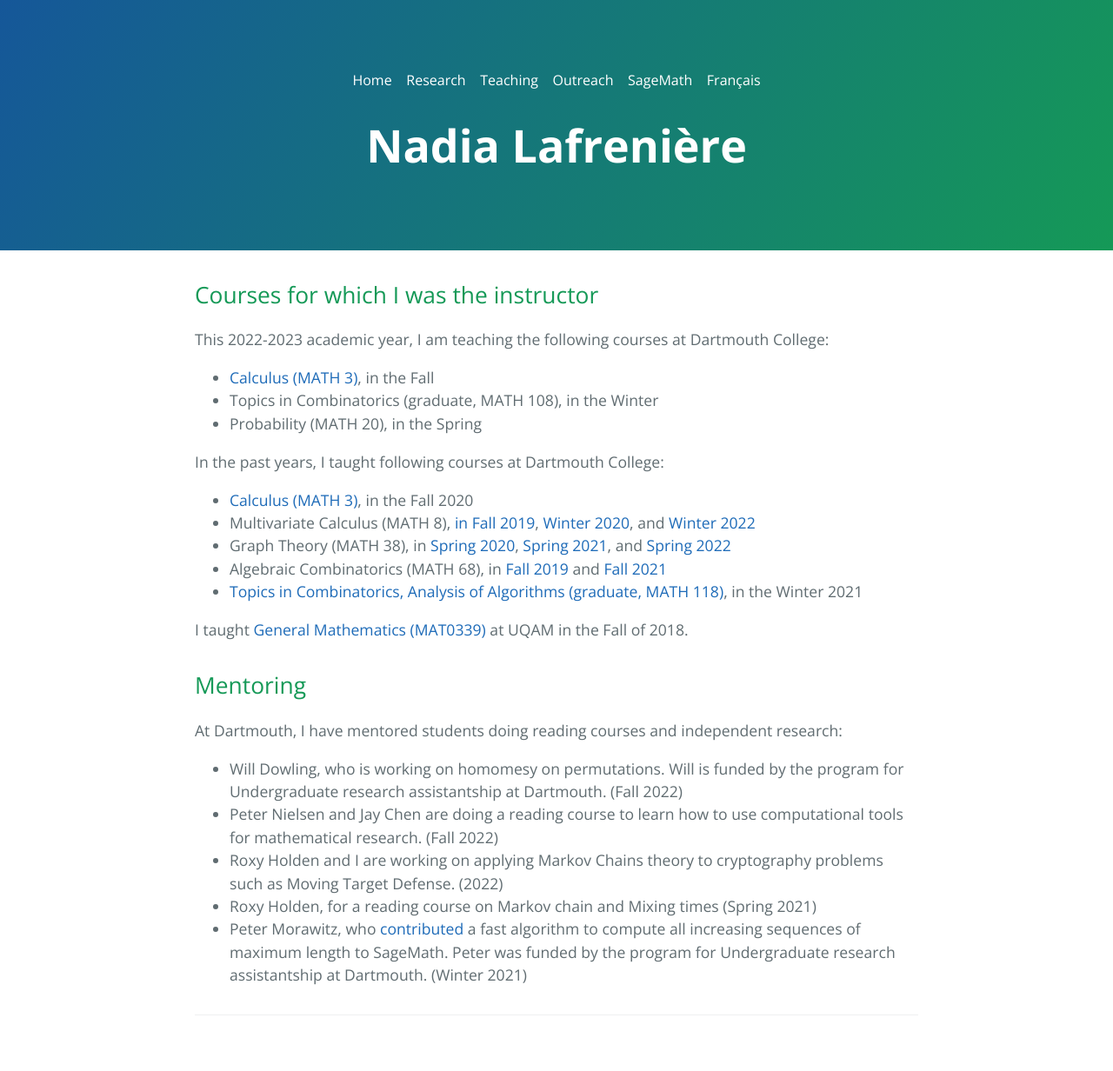
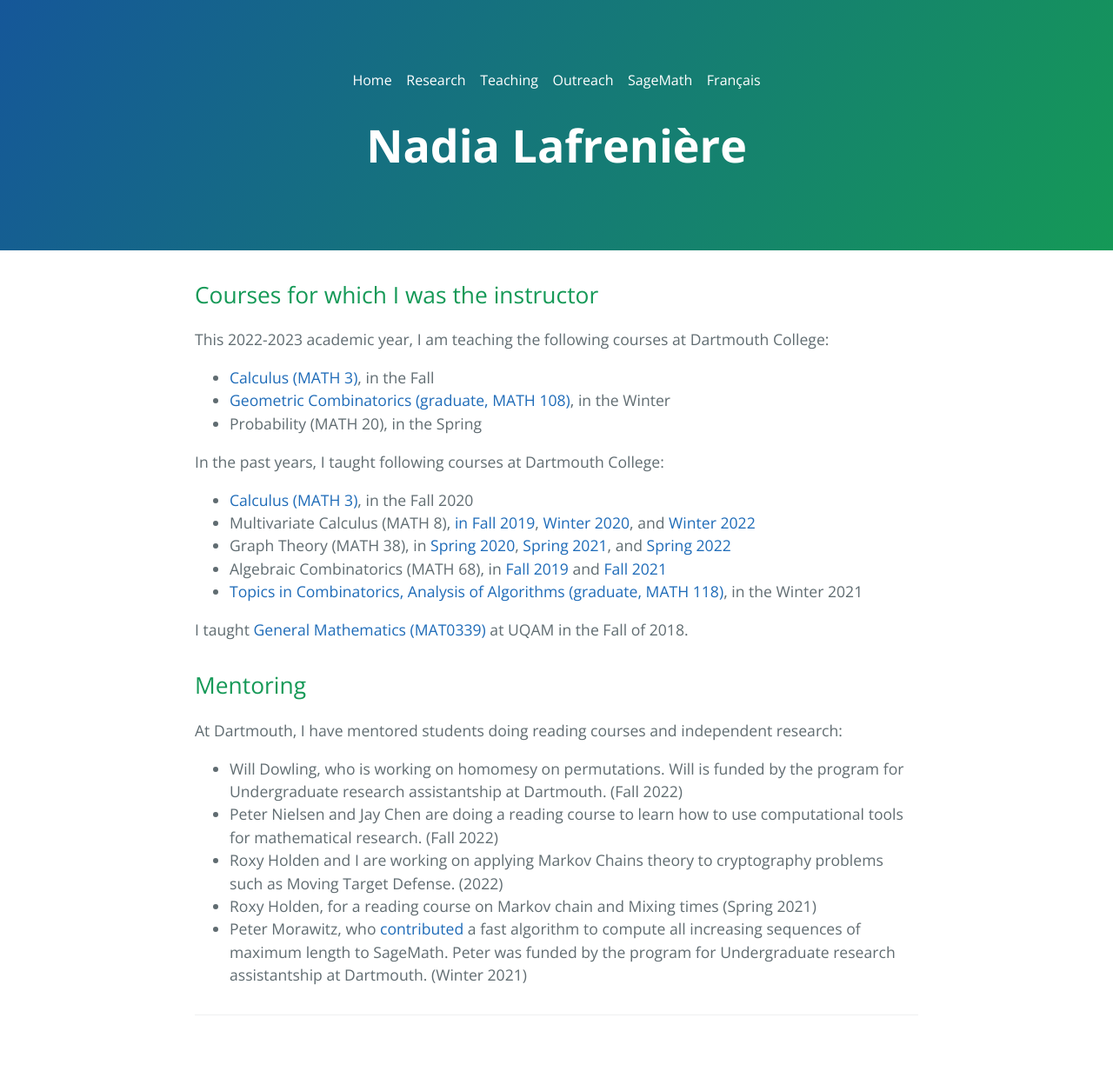
Before and after one commit to nadialafreniere/nadialafreniere.github.io, a Jekyll site: the page built from teaching.md, in a window 1280 px wide. Shown: the whole page at 87% size. Built offline with Jekyll 4.4.1, drawn with Linux system fonts in a browser that asks for light colours; our own code applies the rules of GitHub Pages for plain Markdown files.

Commit message:
Added course website W23

```diff
--- a/teaching.md
+++ b/teaching.md
@@ -9,7 +9,7 @@ ref: enseignement
 
 This 2022-2023 academic year, I am teaching the following courses at Dartmouth College:
  * [Calculus (MATH 3)](https://math.dartmouth.edu/~m3f22), in the Fall
- * Topics in Combinatorics (graduate, MATH 108), in the Winter
+ * [Geometric Combinatorics (graduate, MATH 108)](https://math.dartmouth.edu/~m108w23), in the Winter
  * Probability (MATH 20), in the Spring
 
 In the past years, I taught following courses at Dartmouth College:
```
Also changed, not shown: enseignement.md (+1 -1 lines).
